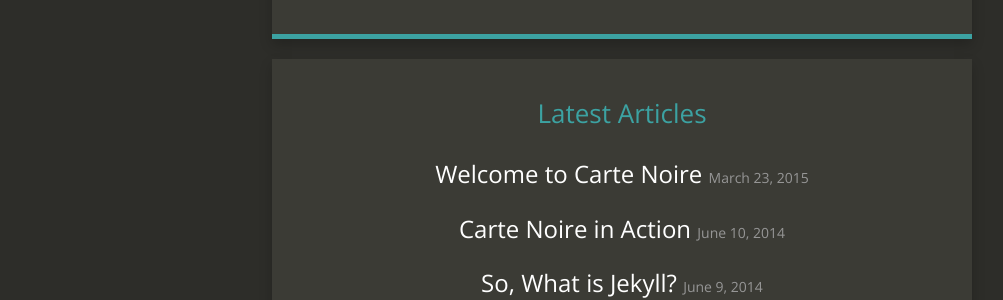
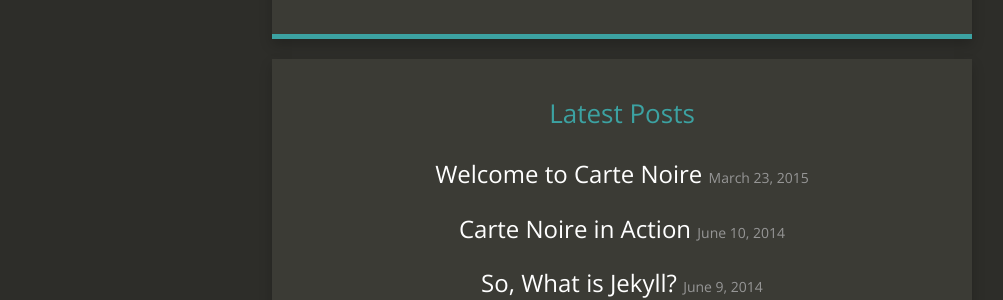
Before and after one commit to thefipster/Blog, a Jekyll site: the page built from index.html, in a window 1280 px wide. Shown: the part 490-790 px from the top of the page, without its empty margins (18-1021 px from the left). Built offline with Jekyll 4.4.1, drawn with Linux system fonts in a browser that asks for light colours; nearby versions of some CDN libraries.

Commit message:
Fixed empty space above post list.

```diff
--- a/css/style.scss
+++ b/css/style.scss
@@ -298,10 +298,13 @@
     }
   }
 
+  .author-row {
+    margin-top: 60px;
+  }
+
   .row {
     height: 100%;
     max-height: 100%;
-    margin-top: 60px;
     margin-left: 0px;
     margin-right: 0px;
   }
--- a/index.html
+++ b/index.html
@@ -4,7 +4,7 @@
 ---
 
 <div class="container-fluid index">
-    <div class="row">
+    <div class="row author-row">
 
         <div class="col-md-12 main content-panel">
             <div class="gravatar">
@@ -20,7 +20,7 @@
 
         <div class="col-md-12 main content-panel">
             <div class="articles">
-                <h2>Latest Articles</h2>
+                <h2>Latest Posts</h2>
                 <ul>
                     {% for post in site.posts limit: site.post_limit %}
                     <li>
--- a/me.html
+++ b/me.html
@@ -4,7 +4,7 @@
 ---
 
 <div class="container-fluid index">
-    <div class="row">
+    <div class="row author-row">
         <div class="col-md-12 main content-panel">
             <div class="gravatar">
                 <img src="{{ site.title_image }}" class="img-circle about-image" height="150" width="150"
--- a/posts.html
+++ b/posts.html
@@ -3,11 +3,10 @@
 make-smaller-titles: true
 ---
 
-
 <div class="container-fluid index">
   <div class="row index all-posts">
 
-    <h1 class="header author-header">{{ site.author_name }}</h1>
+    <h1 class="header author-header">{{ site.title }}</h1>
     <h2 class="header" itemprop="headline">All posts</h2>
     <h2 class="header categories" itemprop="headline"><small>grouped by
 
```
